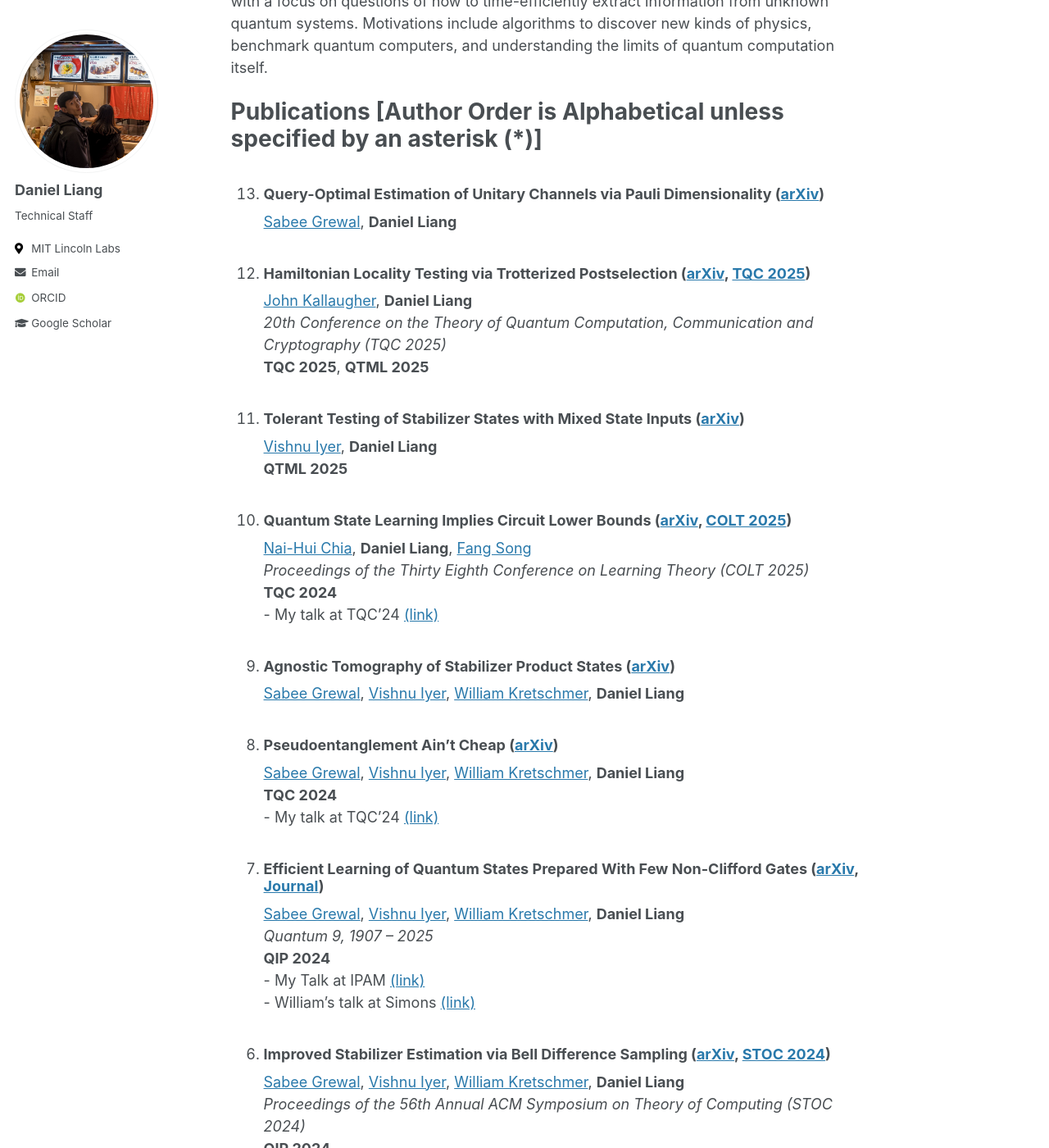
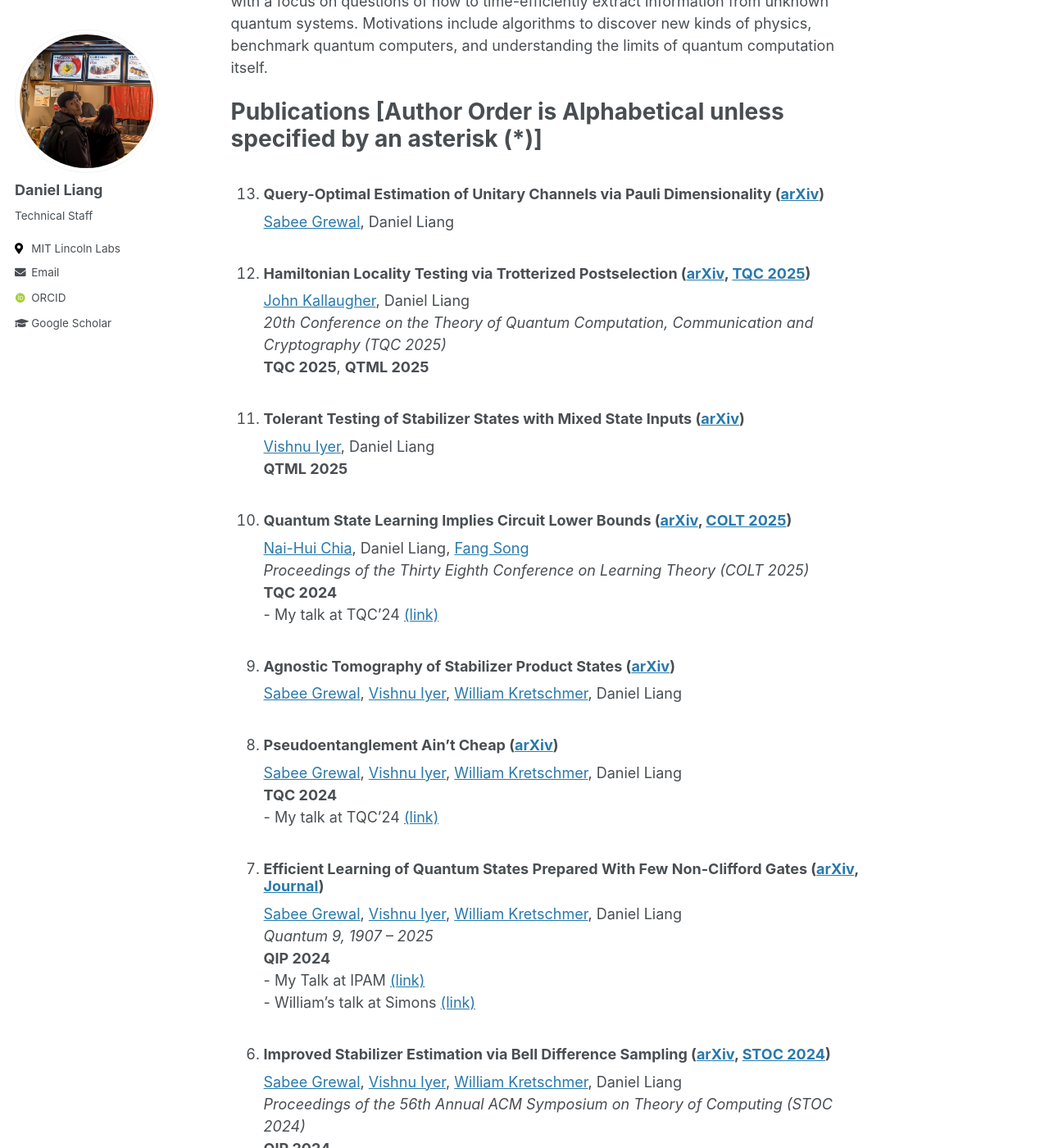
Before and after one commit to Daniel-You-Liang/Daniel-You-Liang.github.io, a Jekyll site: the page built from _pages/about.md, in a window 1280 px wide and 1400 px high, scrolled down 404 px. Shown: the whole window at 82% size. Built offline with Jekyll 4.4.1, drawn with Linux system fonts in a browser that asks for light colours; some web fonts are replaced; some of the changed text lies outside the part shown.

Commit message:
Unbolded name

```diff
--- a/_pages/about.md
+++ b/_pages/about.md
@@ -16,33 +16,33 @@ I am broadly interesting in quantum computing, complexity theory, and learning t
 Publications \[Author Order is Alphabetical unless specified by an asterisk (*)\]
 ======
 1. ### Query-Optimal Estimation of Unitary Channels via Pauli Dimensionality ([arXiv](https://arxiv.org/abs/2510.00168))
-[Sabee Grewal](https://sabeegrewal.com/), **Daniel Liang**
+[Sabee Grewal](https://sabeegrewal.com/), Daniel Liang
 1. ### Hamiltonian Locality Testing via Trotterized Postselection ([arXiv](https://arxiv.org/abs/2505.06478), [TQC 2025](https://drops.dagstuhl.de/entities/document/10.4230/LIPIcs.TQC.2025.10))
-[John Kallaugher](https://far-qc.sandia.gov/staff/john-kallaugher/), **Daniel Liang**<br />*20th Conference on the Theory of Quantum Computation, Communication and Cryptography (TQC 2025)*<br />**TQC 2025**, **QTML 2025**
+[John Kallaugher](https://far-qc.sandia.gov/staff/john-kallaugher/), Daniel Liang<br />*20th Conference on the Theory of Quantum Computation, Communication and Cryptography (TQC 2025)*<br />**TQC 2025**, **QTML 2025**
 1. ### Tolerant Testing of Stabilizer States with Mixed State Inputs ([arXiv](https://arxiv.org/abs/2411.08765))
-[Vishnu Iyer](https://vishnuiyer.org/), **Daniel Liang**<br />**QTML 2025**
+[Vishnu Iyer](https://vishnuiyer.org/), Daniel Liang<br />**QTML 2025**
 1. ### Quantum State Learning Implies Circuit Lower Bounds ([arXiv](https://arxiv.org/abs/2405.10242), [COLT 2025](https://proceedings.mlr.press/v291/chia25a.html))
-[Nai-Hui Chia](https://sites.google.com/view/naihuichia),  **Daniel Liang**, [Fang Song](https://fangsong.info/)<br />*Proceedings
+[Nai-Hui Chia](https://sites.google.com/view/naihuichia),  Daniel Liang, [Fang Song](https://fangsong.info/)<br />*Proceedings
 of the Thirty Eighth Conference on Learning Theory (COLT 2025)*<br />**TQC 2024**<br /> - My talk at TQC'24 [(link)](https://www.youtube.com/watch?v=HMrqT0Svfzs)
 1. ### Agnostic Tomography of Stabilizer Product States ([arXiv](https://arxiv.org/abs/2404.03813))
-[Sabee Grewal](https://sabeegrewal.com/), [Vishnu Iyer](https://vishnuiyer.org/), [William Kretschmer](https://wkretschmer.github.io/), **Daniel Liang**<br />
+[Sabee Grewal](https://sabeegrewal.com/), [Vishnu Iyer](https://vishnuiyer.org/), [William Kretschmer](https://wkretschmer.github.io/), Daniel Liang<br />
 1. ### Pseudoentanglement Ain't Cheap ([arXiv](https://arxiv.org/abs/2404.00126))
-[Sabee Grewal](https://sabeegrewal.com/), [Vishnu Iyer](https://vishnuiyer.org/), [William Kretschmer](https://wkretschmer.github.io/), **Daniel Liang**<br />**TQC 2024**<br /> - My talk at TQC'24 [(link)](https://www.youtube.com/watch?v=ixe-9UQsGU8)
+[Sabee Grewal](https://sabeegrewal.com/), [Vishnu Iyer](https://vishnuiyer.org/), [William Kretschmer](https://wkretschmer.github.io/), Daniel Liang<br />**TQC 2024**<br /> - My talk at TQC'24 [(link)](https://www.youtube.com/watch?v=ixe-9UQsGU8)
 1. ### Efficient Learning of Quantum States Prepared With Few Non-Clifford Gates ([arXiv](https://arxiv.org/abs/2305.13409), [Journal](https://doi.org/10.22331/q-2025-11-06-1907))
-[Sabee Grewal](https://sabeegrewal.com/), [Vishnu Iyer](https://vishnuiyer.org/), [William Kretschmer](https://wkretschmer.github.io/), **Daniel Liang**<br />*Quantum 9, 1907 -- 2025*<br />**QIP 2024**<br /> - My Talk at IPAM [(link)](https://www.youtube.com/watch?v=TxRXHIHmSZU)<br /> - William's talk at Simons [(link)](https://www.youtube.com/watch?v=usEEKgd13OQ)
+[Sabee Grewal](https://sabeegrewal.com/), [Vishnu Iyer](https://vishnuiyer.org/), [William Kretschmer](https://wkretschmer.github.io/), Daniel Liang<br />*Quantum 9, 1907 -- 2025*<br />**QIP 2024**<br /> - My Talk at IPAM [(link)](https://www.youtube.com/watch?v=TxRXHIHmSZU)<br /> - William's talk at Simons [(link)](https://www.youtube.com/watch?v=usEEKgd13OQ)
 1. ### Improved Stabilizer Estimation via Bell Difference Sampling ([arXiv](https://arxiv.org/abs/2304.13915), [STOC 2024](https://doi.org/10.1145/3618260.3649738))
-[Sabee Grewal](https://sabeegrewal.com/), [Vishnu Iyer](https://vishnuiyer.org/), [William Kretschmer](https://wkretschmer.github.io/), **Daniel Liang**<br />*Proceedings
+[Sabee Grewal](https://sabeegrewal.com/), [Vishnu Iyer](https://vishnuiyer.org/), [William Kretschmer](https://wkretschmer.github.io/), Daniel Liang<br />*Proceedings
 of the 56th Annual ACM Symposium on Theory of Computing (STOC 2024)*<br />**QIP 2024**<br /> - Talks by Sabee [(QIP'24)](https://www.youtube.com/watch?v=FsBSuAEOkVY) [(STOC'24)](https://www.youtube.com/watch?v=IQUBSyXP5I0)
 1. ### Clifford Circuits can be Properly PAC Learned if and only if RP=NP ([arXiv](https://arxiv.org/abs/2204.06638), [Journal](https://doi.org/10.22331/q-2023-06-07-1036))
-**Daniel Liang**<br />*Quantum 7, 1036 -- 2023*<br />**QTML 2022**
+Daniel Liang<br />*Quantum 7, 1036 -- 2023*<br />**QTML 2022**
 1. ### Low-Stabilizer-Complexity Quantum States Are Not Pseudorandom ([arXiv](https://arxiv.org/abs/2209.14530), [ITCS 2023](https://doi.org/10.4230/LIPIcs.ITCS.2023.64))
-[Sabee Grewal](https://sabeegrewal.com/), [Vishnu Iyer](https://vishnuiyer.org/), [William Kretschmer](https://wkretschmer.github.io/), **Daniel Liang**<br />*14th Innovations in Theoretical Computer Science Conference (ITCS 2023)*<br />**ITCS 2023 Best Student Paper Award**<br /> - Talk by Sabee [(link)](https://www.youtube.com/watch?v=-osdMWjIcq8)
+[Sabee Grewal](https://sabeegrewal.com/), [Vishnu Iyer](https://vishnuiyer.org/), [William Kretschmer](https://wkretschmer.github.io/), Daniel Liang<br />*14th Innovations in Theoretical Computer Science Conference (ITCS 2023)*<br />**ITCS 2023 Best Student Paper Award**<br /> - Talk by Sabee [(link)](https://www.youtube.com/watch?v=-osdMWjIcq8)
 1. ### On the Hardness of PAC-learning stabilizer States with Noise ([arXiv](https://arxiv.org/abs/2102.05174), [Journal](https://doi.org/10.22331%2Fq-2022-02-02-640))
-[Aravind Gollakota](https://www.cs.utexas.edu/~aravindg/), **Daniel Liang**<br />*Quantum 6, 640 -- 2022*
+[Aravind Gollakota](https://www.cs.utexas.edu/~aravindg/), Daniel Liang<br />*Quantum 6, 640 -- 2022*
 1. ### * Investigating quantum approximate optimization algorithms under bang-bang protocols ([arXiv](https://arxiv.org/abs/2005.13103), [Journal](https://doi.org/10.1103%2Fphysrevresearch.2.033402))
-**Daniel Liang**, Li Li, [Stefan Leichenauer](https://scholar.google.com/citations?user=U_zDsW0AAAAJ&hl=en)<br />*Physical Review Research 2 (3) -- 2020*
+Daniel Liang, Li Li, [Stefan Leichenauer](https://scholar.google.com/citations?user=U_zDsW0AAAAJ&hl=en)<br />*Physical Review Research 2 (3) -- 2020*
 1. ### * Simulation of qubit quantum circuits via Pauli propagation ([arXiv](https://arxiv.org/abs/1901.09070), [Journal](https://doi.org/10.1103%2Fphysreva.99.062337))
-[Patrick Rall](https://patrickrall.com/), **Daniel Liang**, Jeremy Cook, [William Kretschmer](https://wkretschmer.github.io/)<br />*Physical Review A 99 (6) -- 2019*
+[Patrick Rall](https://patrickrall.com/), Daniel Liang, Jeremy Cook, [William Kretschmer](https://wkretschmer.github.io/)<br />*Physical Review A 99 (6) -- 2019*
 {: reversed="reversed"}
 
 Dissertation
```
